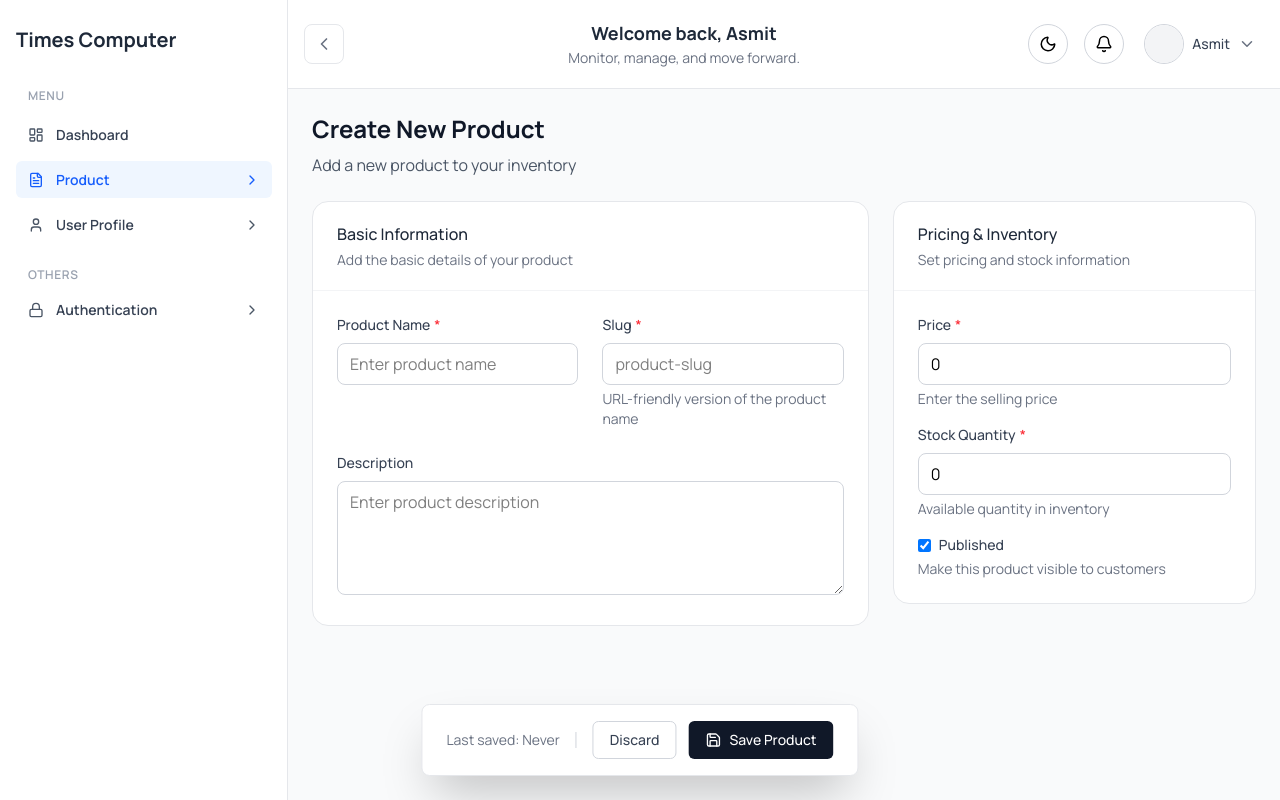
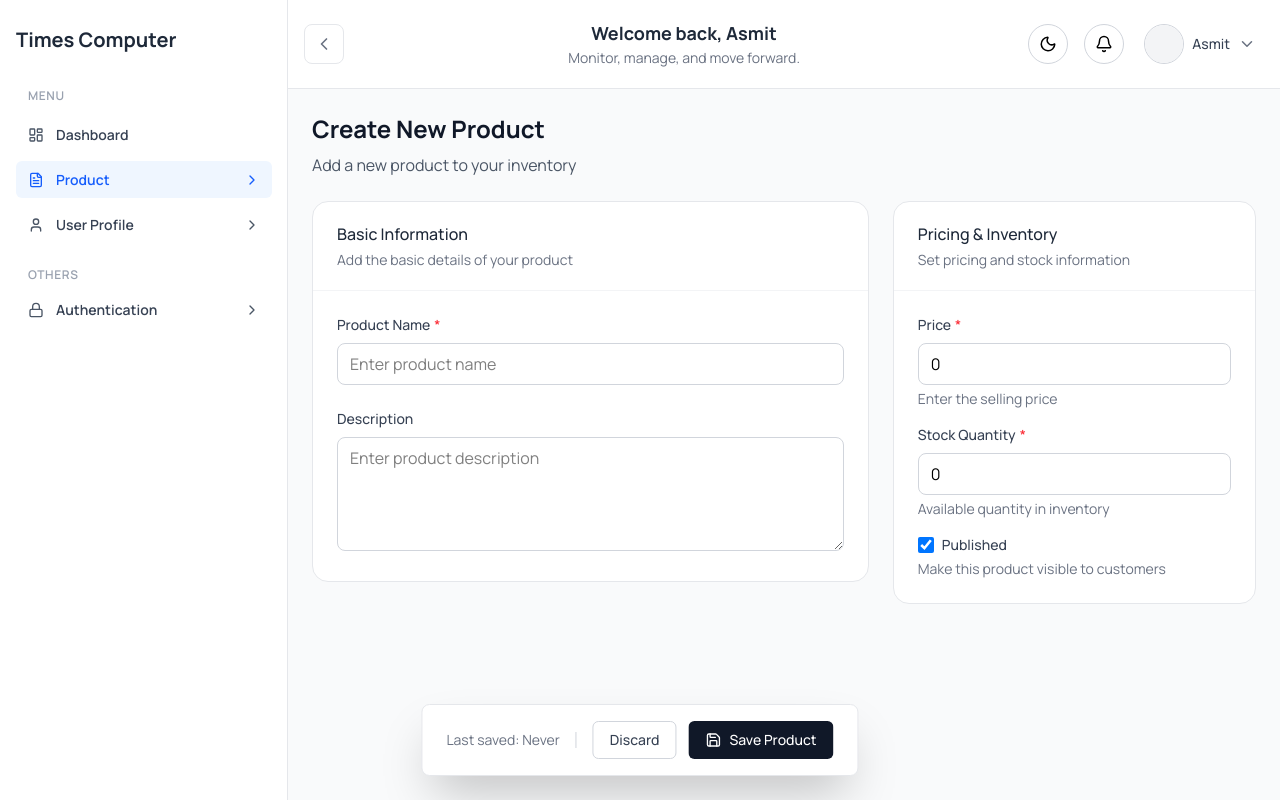
Before and after one commit to subhashadhikari057/TimesComputer, a Next.js app in the folder frontend/: page /admin/product/create in a window 1280 px wide. Built offline with nearby package versions, Linux system fonts and the light colour scheme.

Commit message:
Checkbox Size

```diff
--- a/frontend/src/app/admin/(dashboard)/product/create/page.tsx
+++ b/frontend/src/app/admin/(dashboard)/product/create/page.tsx
@@ -67,15 +67,6 @@ export default function CreateProductPage() {
       ...prev,
       [name]: type === "number" ? Number(value) : value,
     }));
-
-    // Auto-generate slug from name
-    if (name === "name") {
-      const slug = value
-        .toLowerCase()
-        .replace(/[^\w\s-]/g, "")
-        .replace(/\s+/g, "-");
-      setFormData((prev) => ({ ...prev, slug }));
-    }
   };
 
   const handleCheckboxChange = (e: React.ChangeEvent<HTMLInputElement>) => {
@@ -163,7 +154,7 @@ export default function CreateProductPage() {
             onSubmit={handleSubmit}
             className="grid grid-cols-1 xl:grid-cols-5 gap-6"
           >
-            {/* Product Details Section - Takes 3/4 of space */}
+            {/* Product Details Section - Takes 3/5 of space */}
             <div className="xl:col-span-3 space-y-6">
               {/* Basic Information */}
               <ComponentCard
@@ -177,17 +168,8 @@ export default function CreateProductPage() {
                     value={formData.name}
                     onChange={handleInputChange}
                     placeholder="Enter product name"
+                    className="md:col-span-2"
                     required
-                  />
-
-                  <DefaultInput
-                    label="Slug"
-                    name="slug"
-                    value={formData.slug}
-                    onChange={handleInputChange}
-                    placeholder="product-slug"
-                    required
-                    helpText="URL-friendly version of the product name"
                   />
 
                   <DefaultTextarea
@@ -203,7 +185,7 @@ export default function CreateProductPage() {
               </ComponentCard>
             </div>
 
-            {/* Pricing & Actions Section - Takes 1/4 of space */}
+            {/* Pricing & Actions Section - Takes 2/5 of space */}
             <div className="xl:col-span-2 space-y-6">
               {/* Pricing & Inventory */}
               <ComponentCard
--- a/frontend/src/components/form/form-elements/DefaultCheckbox.tsx
+++ b/frontend/src/components/form/form-elements/DefaultCheckbox.tsx
@@ -25,7 +25,7 @@ const DefaultCheckbox: React.FC<DefaultCheckboxProps> = ({
           name={name}
           checked={checked}
           onChange={onChange}
-          className="rounded border-gray-300 text-blue-600 focus:ring-blue-500"
+          className="rounded w-4 h-4  border-gray-300 text-blue-600 focus:ring-blue-500"
         />
         <span className="text-sm font-medium text-gray-700">{label}</span>
       </label>
```
